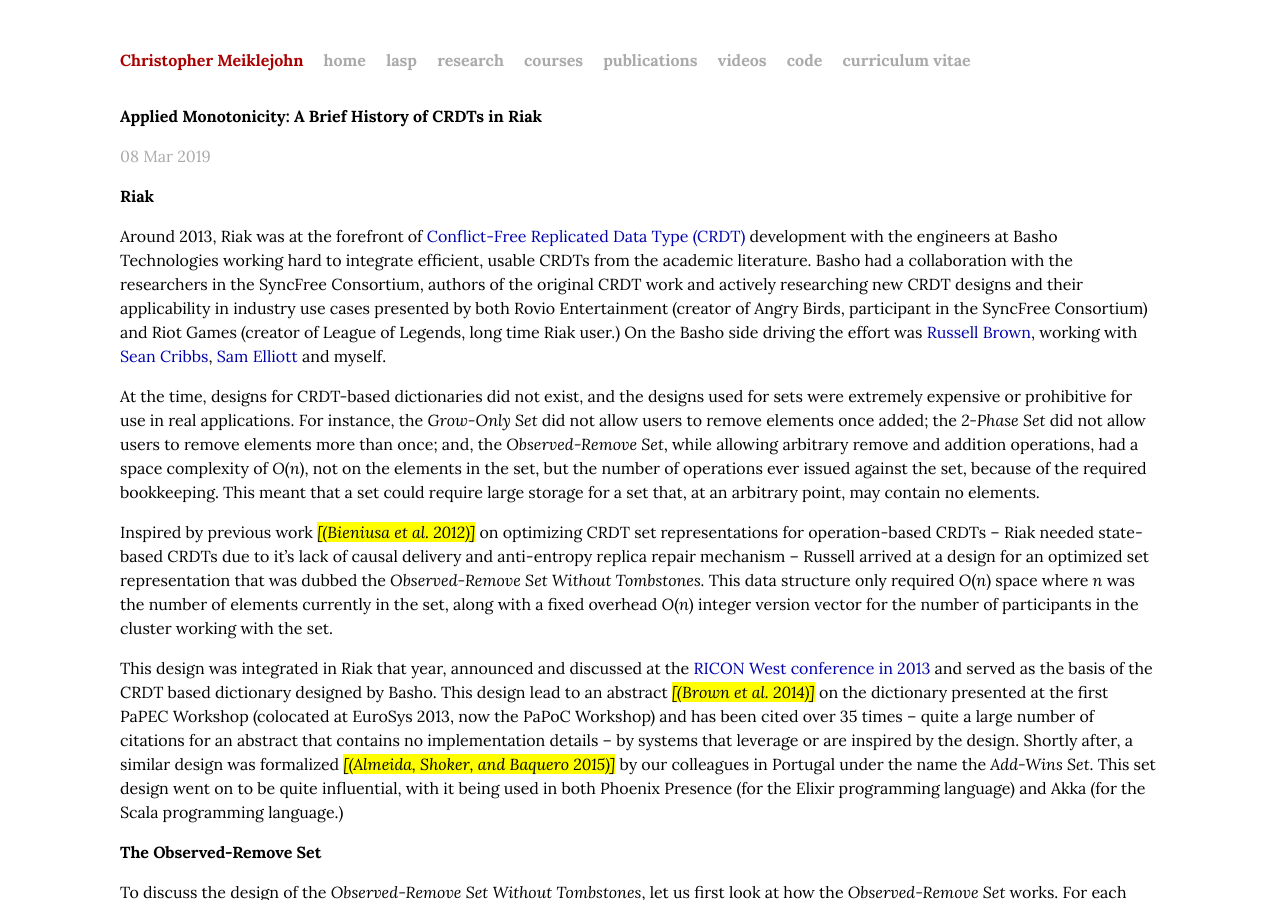
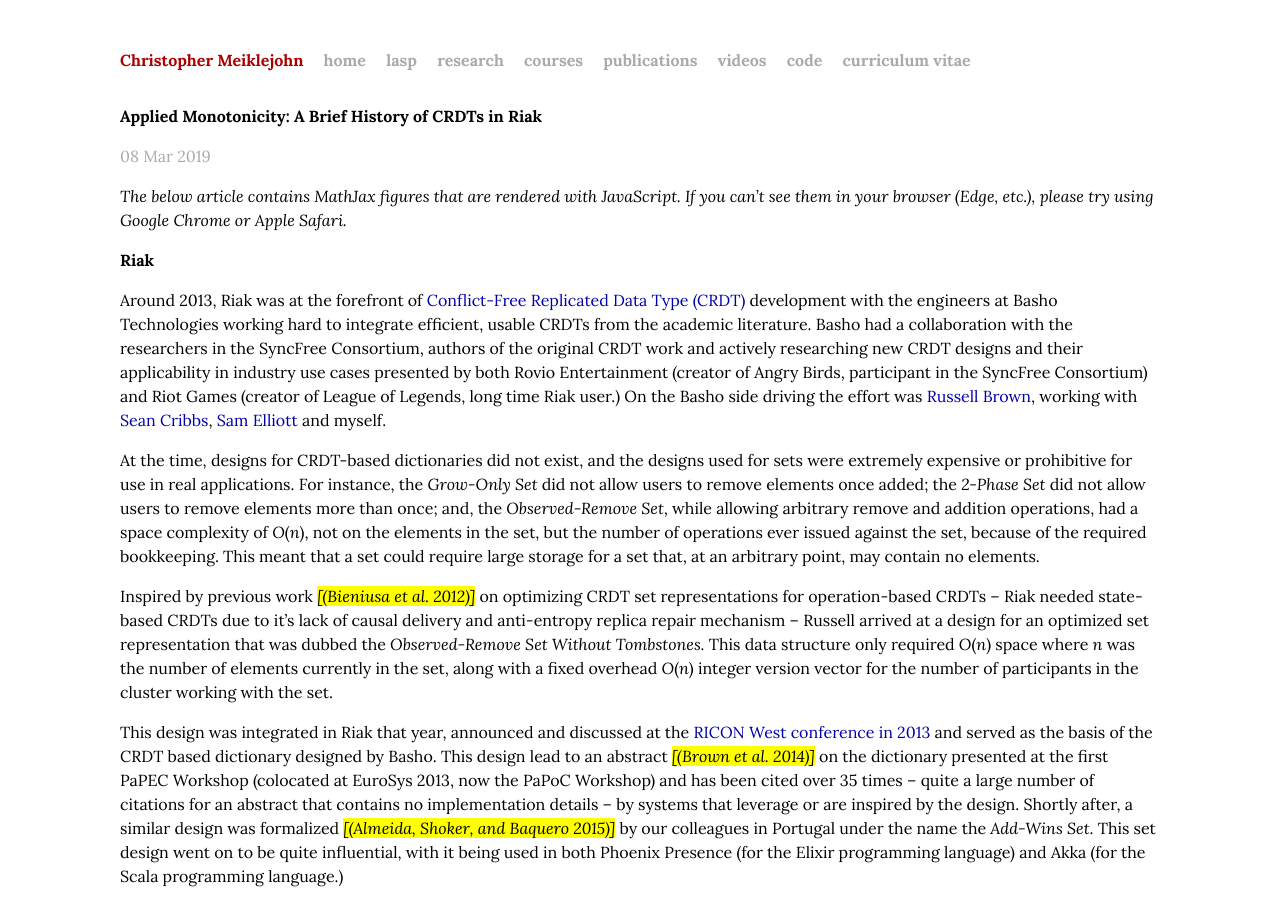
Before and after one commit to cmeiklejohn/cmeiklejohn.github.io, a Jekyll site: the page built from _posts/2019-03-08-monotonicity.markdown, in a window 1280 px wide and 900 px high. Built offline with Jekyll 4.4.1, drawn with Linux system fonts in a browser that asks for light colours; some web fonts are replaced.

Commit message:
new post

```diff
--- a/_posts/2019-03-08-monotonicity.markdown
+++ b/_posts/2019-03-08-monotonicity.markdown
@@ -5,6 +5,8 @@
 categories: erlang lasp
 group: SyncFree
 ---
+
+_The below article contains MathJax figures that are rendered with JavaScript.  If you can't see them in your browser (Edge, etc.), please try using Google Chrome or Apple Safari._
 
 <h1 id="riak">Riak</h1>
 <p>Around 2013, Riak was at the forefront of <a href="https://en.wikipedia.org/wiki/Conflict-free_replicated_data_type">Conflict-Free Replicated Data Type (CRDT)</a> development with the engineers at Basho Technologies working hard to integrate efficient, usable CRDTs from the academic literature. Basho had a collaboration with the researchers in the SyncFree Consortium, authors of the original CRDT work and actively researching new CRDT designs and their applicability in industry use cases presented by both Rovio Entertainment (creator of Angry Birds, participant in the SyncFree Consortium) and Riot Games (creator of League of Legends, long time Riak user.) On the Basho side driving the effort was <a href="https://twitter.com/russelldb">Russell Brown</a>, working with <a href="https://twitter.com/seancribbs">Sean Cribbs</a>, <a href="https://twitter.com/lenary">Sam Elliott</a> and myself.</p>
```
